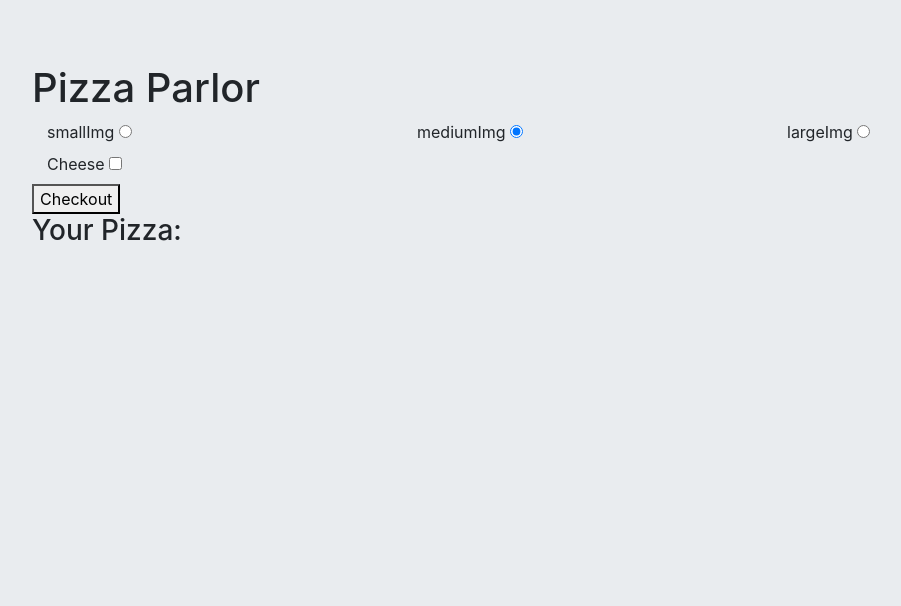
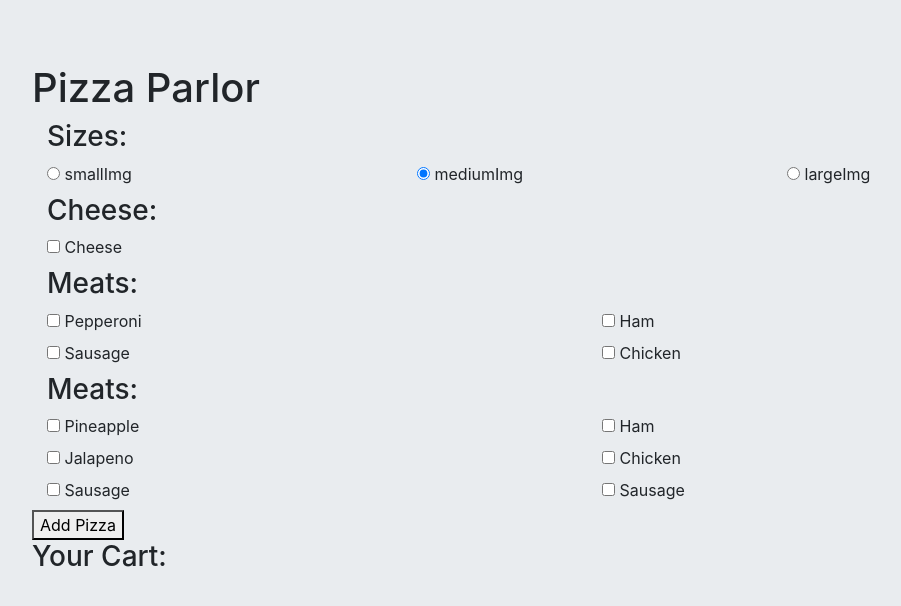
Before and after one commit to charichard09/pizza-parlor, a plain HTML site: page index.html in a window 1280 px wide. Shown: the whole page, without its empty margins (53-954 px from the left). Drawn offline with Linux system fonts and the light colour scheme.

Commit message:
add HTML and UI logic to get input of pizza meats

```diff
--- a/index.html
+++ b/index.html
@@ -17,34 +17,86 @@
 
   <div id="form-div" class="container">
     <form id="pizza-form">
+
       <div id="pizza-sizes" class="container">
+        <h3>Sizes:</h3>
         <div class="row">
           <div class="col-4">
+            <input id="small-size" type="radio" name="pizzaSizes" value="small">
             <label for="small-size">smallImg</label>
-            <input id="small-size" type="radio" name="pizzaSizes" value="small">
           </div>
           <div class="col-4">
+            <input id="medium-size" type="radio" name="pizzaSizes" value="medium" checked>
             <label for="medium-size">mediumImg</label>
-            <input id="medium-size" type="radio" name="pizzaSizes" value="medium" checked>
           </div>
           <div class="col-4">
+            <input id="large-size" type="radio" name="pizzaSizes" value="large">
             <label for="large-size">largeImg</label>
-            <input id="large-size" type="radio" name="pizzaSizes" value="large">
           </div>
         </div>
       </div>
 
       <!-- checkbox form for cheese (if checked, add cheese, if not checked, dont add cheese to final pizza output) -->
       <div id="pizza-cheese" class="container">
+        <h3>Cheese:</h3>
+        <input id="cheese" type="checkbox" name="cheese-box" value="no">
         <label for="cheese">Cheese</label>
-        <input id="cheese" type="checkbox" name="cheese-box" value="true">
       </div>
-    <button type="submit">Checkout</button>
+
+      <!-- checkbox form for choice of meat input: chicken, ham, pepperoni, sausage -->
+      <div id="pizza-meat" class="container">
+        <h3>Meats:</h3>
+        <div class="row">
+          <div class="col-6">
+            <input id="pepperoni" type="checkbox" name="meat-box" value=" pepperoni">
+            <label for="pepperoni">Pepperoni</label>
+            <br>
+            <input id="sausage" type="checkbox" name="meat-box" value=" sausage">
+            <label for="sausage">Sausage</label>
+          </div>
+          <div class="col-6">
+            <input id="ham" type="checkbox" name="meat-box" value=" ham">
+            <label for="ham">Ham</label>
+            <br>
+            <input id="chicken" type="checkbox" name="meat-box" value=" chicken">
+            <label for="chicken">Chicken</label>
+          </div>
+        </div>
+      </div>
+
+      <!-- checkbox form for choice of non-meat input: pineapple, jalapeno, onion, spinach, mushroom, olive -->
+      <div id="pizza-non-meat" class="container">
+        <h3>Meats:</h3>
+        <div class="row">
+          <div class="col-6">
+            <input id="pineapple" type="checkbox" name="non-meat-box" value=" pineapple">
+            <label for="pineapple">Pineapple</label>
+            <br>
+            <input id="jalapeno" type="checkbox" name="non-meat-box" value=" jalapeno">
+            <label for="jalapeno">Jalapeno</label>
+            <br>
+            <input id="sausage" type="checkbox" name="non-meat-box" value=" sausage">
+            <label for="sausage">Sausage</label>
+          </div>
+          <div class="col-6">
+            <input id="ham" type="checkbox" name="non-meat-box" value=" ham">
+            <label for="ham">Ham</label>
+            <br>
+            <input id="chicken" type="checkbox" name="non-meat-box" value=" chicken">
+            <label for="chicken">Chicken</label>
+            <br>
+            <input id="sausage" type="checkbox" name="non-meat-box" value=" sausage">
+            <label for="sausage">Sausage</label>
+          </div>
+        </div>
+      </div>
+
+    <button type="submit">Add Pizza</button>
     </form>
   </div>
 
   <div id="output-div" class="container">
-    <h3 id="pizza-output">Your Pizza:</h3>
+    <h3 id="pizza-output">Your Cart:</h3>
   </div>
 </body>
 </html>
--- a/js/scripts.js
+++ b/js/scripts.js
@@ -23,7 +23,7 @@ Pizza.prototype.totalCost = function () {
       this.cost += 0;
   }
 
-  if (this.cheese) {
+  if (this.cheese === "yes") {
     this.cost += 1;
   }
 
@@ -81,6 +81,8 @@ Pizza.prototype.totalCost = function () {
 function displayPizza(pizza) {
   const pizzaUl = document.createElement("ul");
 
+  pizza.totalCost();
+
   for (const key of Object.keys(pizza)) {
     let pizzaLi = document.createElement("li");
 
@@ -93,20 +95,23 @@ function displayPizza(pizza) {
 function handleFormSubmission (event) {
   event.preventDefault();
   const pizzaSizeInput = document.querySelector("input[name='pizzaSizes']:checked").value;
+  const pizzaMeatInputArray = Array.from(document.querySelectorAll("input[name='meat-box']:checked")).map(element => element.value);
   let pizzaCheeseInput;
   if (event.target.contains(document.querySelector("input[name='cheese-box']:checked"))) {
-    pizzaCheeseInput = true;
+    pizzaCheeseInput = "yes";
   } else {
-    pizzaCheeseInput = false;
+    pizzaCheeseInput = "no";
   }
 
 
-  let pizza1 = new Pizza(pizzaSizeInput, pizzaCheeseInput, ["sausage", "pepperoni"], ["jalapeno", "onion"], "marinara");
+  let pizza1 = new Pizza(pizzaSizeInput, pizzaCheeseInput, pizzaMeatInputArray, ["jalapeno", "onion"], "marinara");
   console.log(pizza1);
 
   displayPizza(pizza1);
 }
 
+//add function to clear all pizzas
+
 // Don't forget to add window.addEventListener("load", function);
 window.addEventListener("load", function() {
   document.getElementById("pizza-form").addEventListener("submit", handleFormSubmission);
```
Also changed, not shown: 1 other file.
